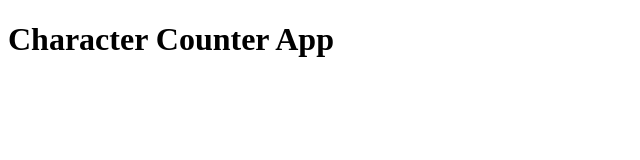
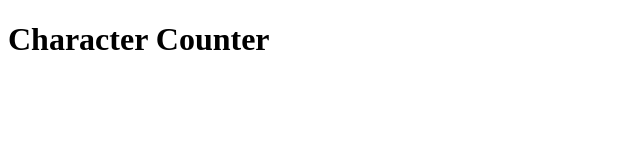
Before and after one commit to LavanyaRaja13/character-couter-app, a plain HTML site: page index.html in a window 1280 px wide. Shown: the whole page, without its empty margins (0-640 px from the left). Drawn offline with Linux system fonts and the light colour scheme.

Commit message:
updated html

```diff
--- a/index.html
+++ b/index.html
@@ -7,7 +7,7 @@
     <title>Character couter app</title>
 </head>
 <body>
-    <h1>Character Counter App</h1>
+    <h1>Character Counter</h1>
     <script src="scripts.js"></script>
 </body>
 </html>
```
